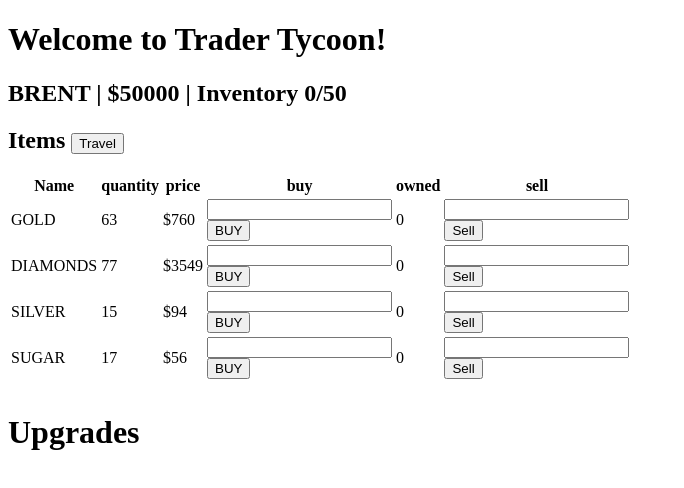
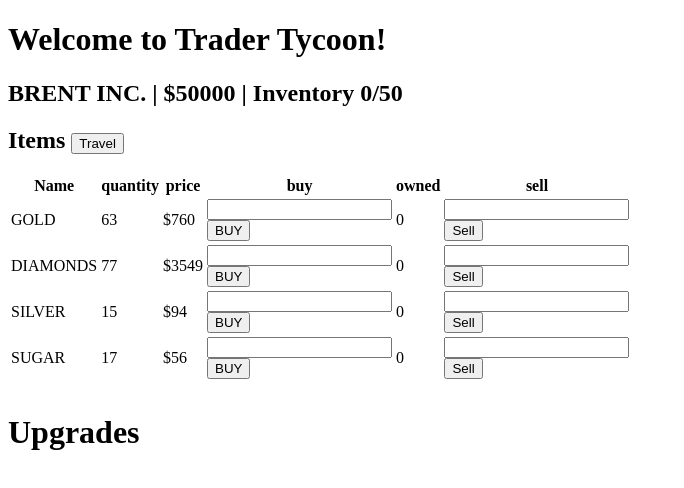
Before and after one commit to bwyard/trader-tycoon-ang, an Angular app: page / in a window 1280 px wide. Shown: the top 488 px of the page, without its empty margins (0-684 px from the left). Built offline with nearby package versions, Linux system fonts and the light colour scheme.

Commit message:
minor fixes

```diff
--- a/src/app/company.ts
+++ b/src/app/company.ts
@@ -23,7 +23,6 @@ export class Company{
     let totalInv:number = 0;
     for (let i of this.inventory){
       totalInv += Number(i);
-      console.log(`inventory total being counter:${i}`);
 
     }
     return totalInv;
--- a/src/app/companyCore.ts
+++ b/src/app/companyCore.ts
@@ -1,4 +1,4 @@
 import { Company } from "./company";
 
 export const COMPANY: Company =
-  new Company('Brent',50000, 50,1,true,false,true,null, [0, 0, 0, 0], )
+  new Company("Brent INC.",50000, 50,1,true,false,true,null, [0, 0, 0, 0], )
```
